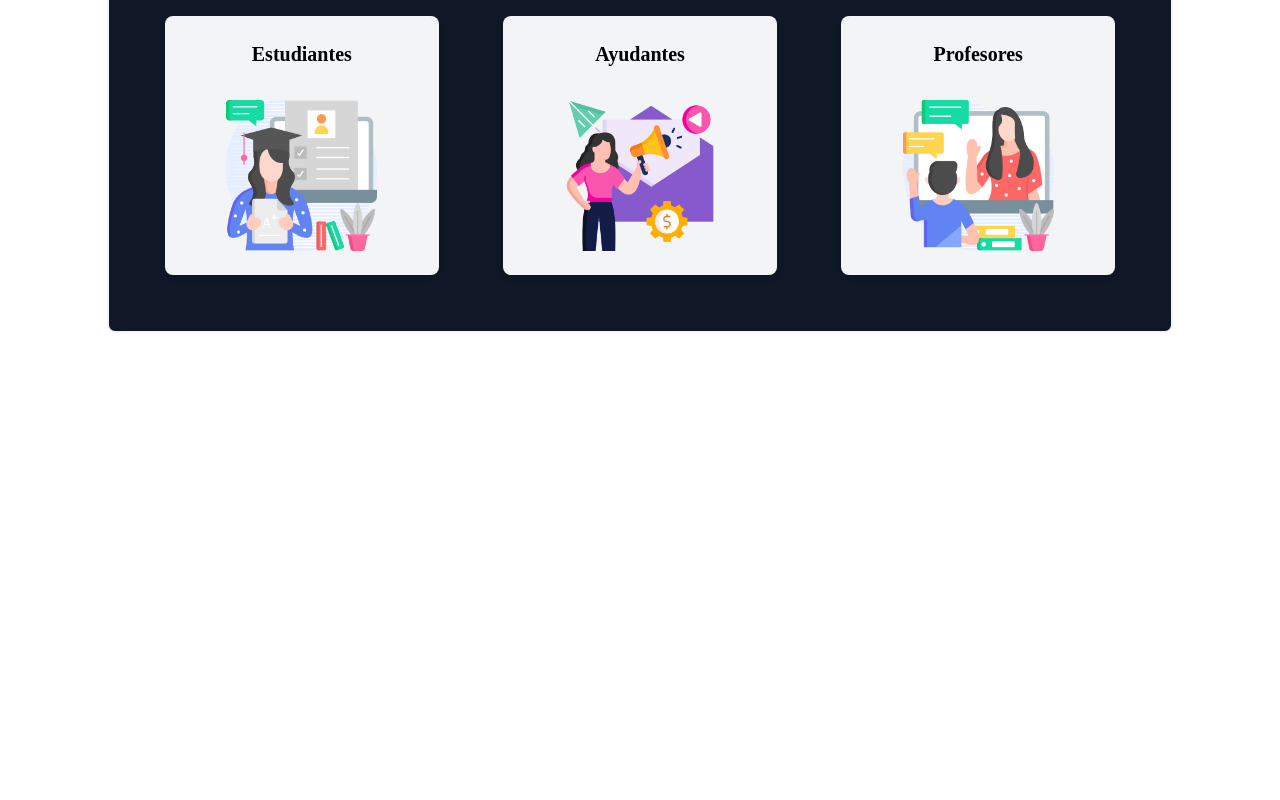
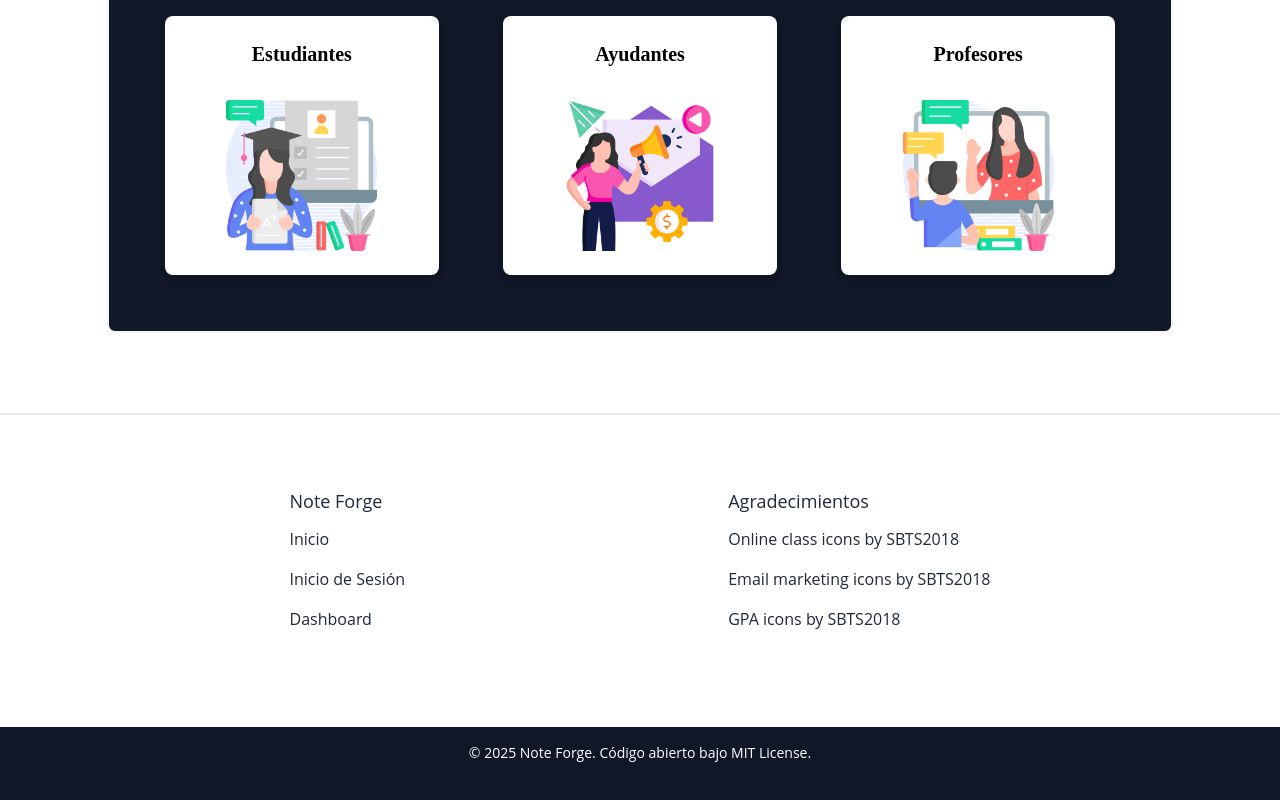
Before and after one commit to xhandlr/note-forge, a React (Vite) app in the folder note-forge-ui/: page / in a window 1280 px wide. Shown: the part 820-1620 px from the top of the page. Before the commit the page ends 1193 px from the top, so only its background shows below. Built offline with nearby package versions, Linux system fonts and the light colour scheme.

Commit message:
feat: agregar componente footer en la página de inicio #10
- Agregar agradecimientos y rutas básicas de Note Forge en footer

```diff
--- /dev/null
+++ b/note-forge-ui/src/components/UI/Footer.jsx
@@ -0,0 +1,62 @@
+import React from "react";
+
+function Footer() {
+    return (
+        <footer className="w-full h-[400px] bg-white mt-10 text-gray-800 border-t-2 border-gray-200 flex flex-col flex-grow">
+            <div className="flex flex-row justify-around items-center w-full max-w-5xl mx-auto py-10">
+                <div className="max-w-4xl mx-auto px-4 mb-6 py-8 gap-10">
+                    <h3 className="text-lg font-medium mb-3">Note Forge</h3>
+                    <ul className="space-y-4">
+                        <li>Inicio</li>
+                        <li>Inicio de Sesión</li>
+                        <li>Dashboard</li>
+                    </ul>
+                </div>
+                <div className="max-w-4xl mx-auto px-4 mb-6 py-8 gap-10">
+                    <h3 className="text-lg font-medium mb-3">Agradecimientos</h3>
+                    <ul className="space-y-4">
+                        <li>
+                            <a
+                                href="https://www.flaticon.com/free-icons/online-class"
+                                target="_blank"
+                                rel="noopener noreferrer"
+                                className="hover:text-blue-600 transition-colors"
+                            >
+                                Online class icons by SBTS2018
+                            </a>
+                        </li>
+                        <li>
+                            <a
+                                href="https://www.flaticon.com/free-icons/email-marketing"
+                                target="_blank"
+                                rel="noopener noreferrer"
+                                className="hover:text-blue-600 transition-colors"
+                            >
+                                Email marketing icons by SBTS2018
+                            </a>
+                        </li>
+                        <li>
+                            <a
+                                href="https://www.flaticon.com/free-icons/gpa"
+                                target="_blank"
+                                rel="noopener noreferrer"
+                                className="hover:text-blue-600 transition-colors"
+                            >
+                                GPA icons by SBTS2018
+                            </a>
+                            {/* Missing attributions of animations and illustrations */}
+                        </li>
+                    </ul>
+                </div>
+            </div>
+
+            <div className="bg-gray-900 text-white py-4 w-full mt-auto h-1/4">
+                <div className="max-w-4xl mx-auto px-4 text-center text-sm">
+                    &copy; {new Date().getFullYear()} Note Forge. Código abierto bajo MIT License.
+                </div>
+            </div>
+        </footer>
+    );
+}
+
+export default Footer;
--- a/note-forge-ui/src/components/UI/InfoCard.jsx
+++ b/note-forge-ui/src/components/UI/InfoCard.jsx
@@ -1,6 +1,6 @@
 import React from "react";
 
-function InfoCard({ title, image, alt, description = "", color = "bg-gray-100", size = "h-5/6", sizeImage = "w-5/6 h-5/6", ...props }) {
+function InfoCard({ title, image, alt, description = "", color = "bg-white", size = "h-5/6", sizeImage = "w-5/6 h-5/6", ...props }) {
 
     const base = "p-6 rounded-lg shadow-md flex-1 m-4 hover:shadow-lg hover:scale-105 transition-transform duration-200 flex flex-col justify-center items-center";
 
--- a/note-forge-ui/src/index.jsx
+++ b/note-forge-ui/src/index.jsx
@@ -16,14 +16,14 @@ import CreateCategory from './pages/Categories/CreateCategory';
 import EditCategory from './pages/Categories/EditCategory';
 import EditExercise from './pages/Exercises/EditExercise';
 import Library from './pages/ResourceLibrary/Library';
-import Main from './pages/Auth/Main';
+import Home from './pages/Auth/Home';
 
 const root = ReactDOM.createRoot(document.getElementById('root'));
 root.render(
   <React.StrictMode>
     <Router>
       <Routes>
-        <Route path="/" element={<Main />} />
+        <Route path="/" element={<Home />} />
         <Route path="/login" element={<Login />} />
         <Route path="/register" element={<Registration />} />
 
--- a/note-forge-ui/src/pages/Auth/Main.jsx
+++ b/note-forge-ui/src/pages/Auth/Home.jsx
@@ -7,19 +7,20 @@ import Button from '../../components/UI/Button';
 import Navbar from '../../components/UI/Navbar';
 import BgDecoration from '../../components/UI/BgDecoration';
 import InfoCard from '../../components/UI/InfoCard';
+import Footer from '../../components/UI/Footer';
 
 // React Bits
 import TextType from '../../components/Animations/TextType';
 
 /**
- * Main page component.
+ * Home page component.
  * Displays the presentation of the application.
  * Allows users to navigate to the login page.
  *
  * @component
  * @returns {JSX.Element}
  */
-function Main() {
+function Home() {
     return (
         <>
         <div className="w-full h-[80vh] flex flex-row justify-center items-center relative mt-10 gap-4">
@@ -77,11 +78,12 @@ function Main() {
                 </div>
             </div>
         </section>
+        <Footer />
         </>
     );
 }
 
-export default Main;
+export default Home;
 
 
 /*<a href="https://www.flaticon.com/free-icons/gpa" title="gpa icons">Gpa icons created by SBTS2018 - Flaticon</a>*/
```
